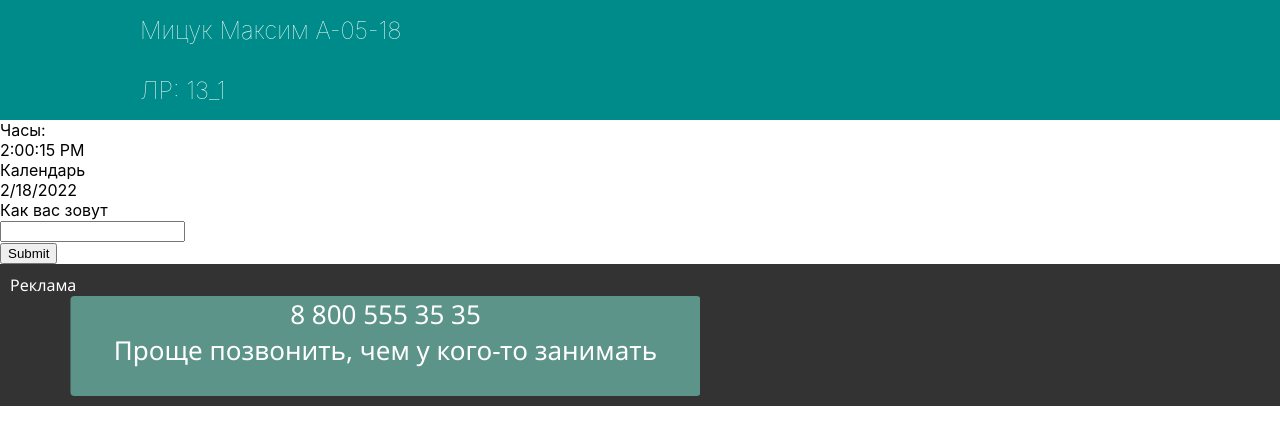
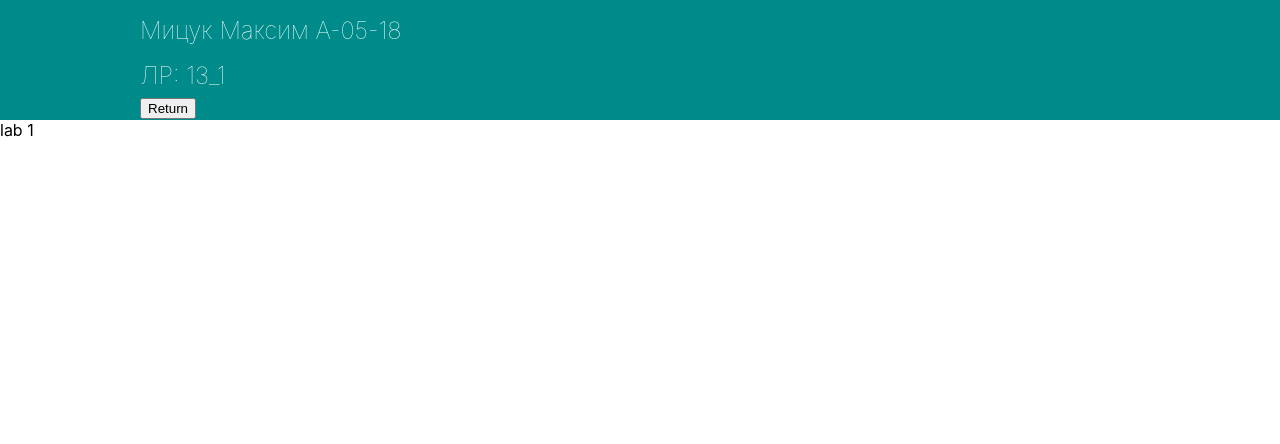
Before and after one commit to mitsuk-maksim/computer_networks, a React (Create React App) app: page /lr/13_1 in a window 1280 px wide. Shown: the top 444 px of the page. Built offline with nearby package versions, Linux system fonts and the light colour scheme.

Commit message:
update lab page

```diff
--- a/src/App.js
+++ b/src/App.js
@@ -3,7 +3,7 @@ import './App.css';
 
 import {Header} from './components/Header/Header';
 
-import { Route, Routes } from 'react-router-dom';
+import {Route, Routes} from 'react-router-dom';
 import HomePage from './pages/home';
 import LabPage from './pages/lab';
 
@@ -15,8 +15,8 @@ class App extends React.Component {
 
                 <main className='main'>
                     <Routes>
-                        <Route path='/' element={<HomePage />} />
-                        <Route exact path='/lr/:id' element={<LabPage />} />
+                        <Route path='/' element={<HomePage/>}/>
+                        <Route exact path='/lr/:id' element={<LabPage/>}/>
                     </Routes>
                 </main>
             </div>
--- a/src/pages/lab/index.js
+++ b/src/pages/lab/index.js
@@ -1,18 +1,32 @@
 import React from 'react';
 import '../../index.css';
-import {useParams} from "react-router-dom";
+import {Link, useParams} from "react-router-dom";
 import {Header} from "../../components/Header/Header";
 import {Lab10_1} from "../labs/lab10_1";
+import {Lab13_1} from "../labs/lab13_1";
+import {Lab13_2} from "../labs/lab13_2";
+import {Button} from "antd";
 
 function LabPage(props) {
     const params = useParams();
     const prodId = params.id;
     const labTitle = 'ЛР: ' + prodId;
 
+    const dictLabs = {
+        '10_1': <Lab10_1/>,
+        '13_1': <Lab13_1/>,
+        '13_2': <Lab13_2/>,
+    }
     return (
         <div className='app'>
-        <Header brand={labTitle}/>
-            <Lab10_1/>
+            <Header brand={labTitle}>
+                <Link to='/'>
+                    <Button>
+                        Return
+                    </Button>
+                </Link>
+            </Header>
+            {dictLabs[prodId]}
         </div>
     );
 }
--- /dev/null
+++ b/src/pages/labs/lab13_1.js
@@ -0,0 +1,7 @@
+export function Lab13_1() {
+    return (
+        <div>
+            lab 1
+        </div>
+    )
+}
--- /dev/null
+++ b/src/pages/labs/lab13_2.js
@@ -0,0 +1,7 @@
+export function Lab13_2() {
+    return(
+        <div>
+            lab 2
+        </div>
+    )
+}
```
